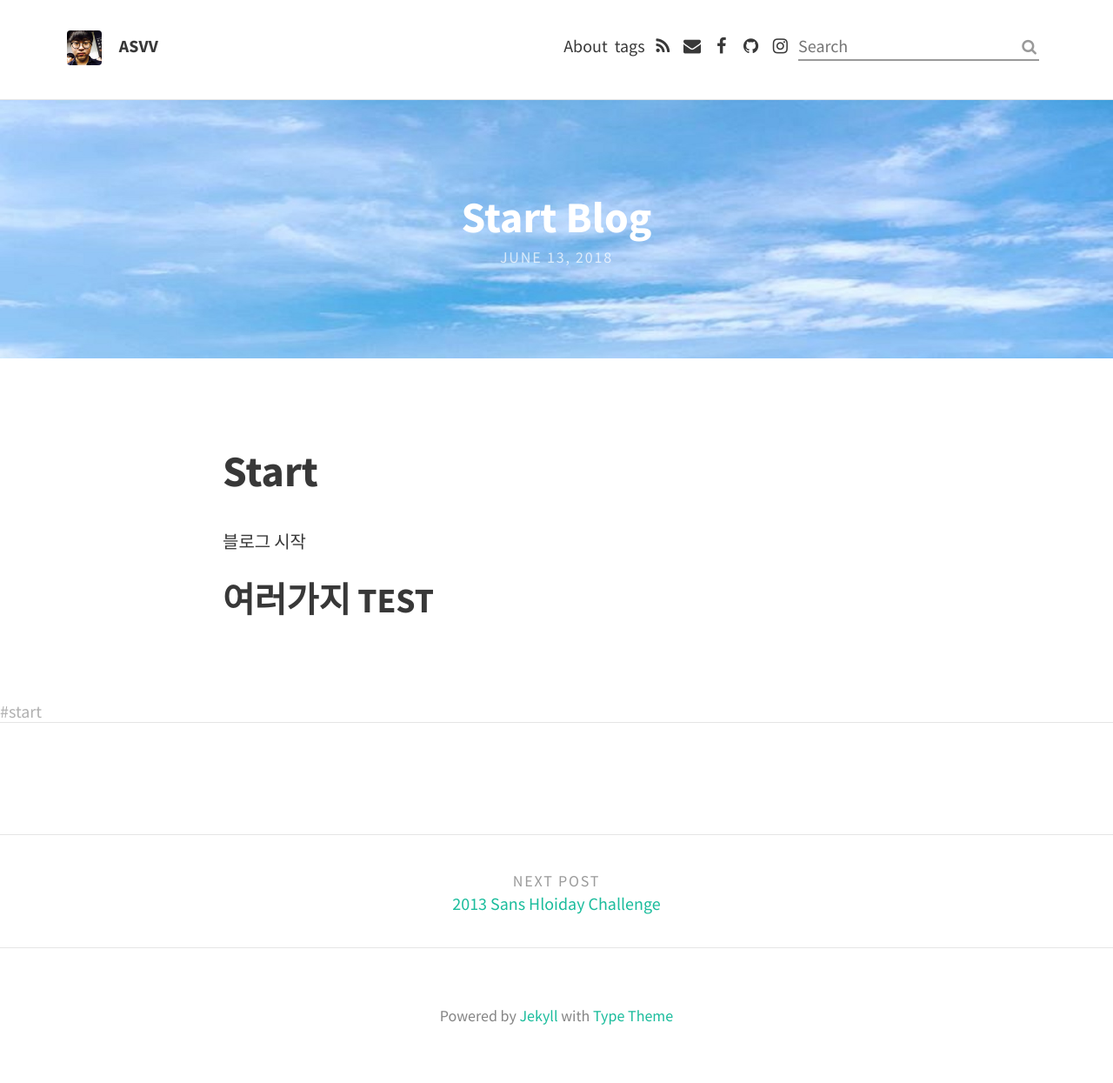
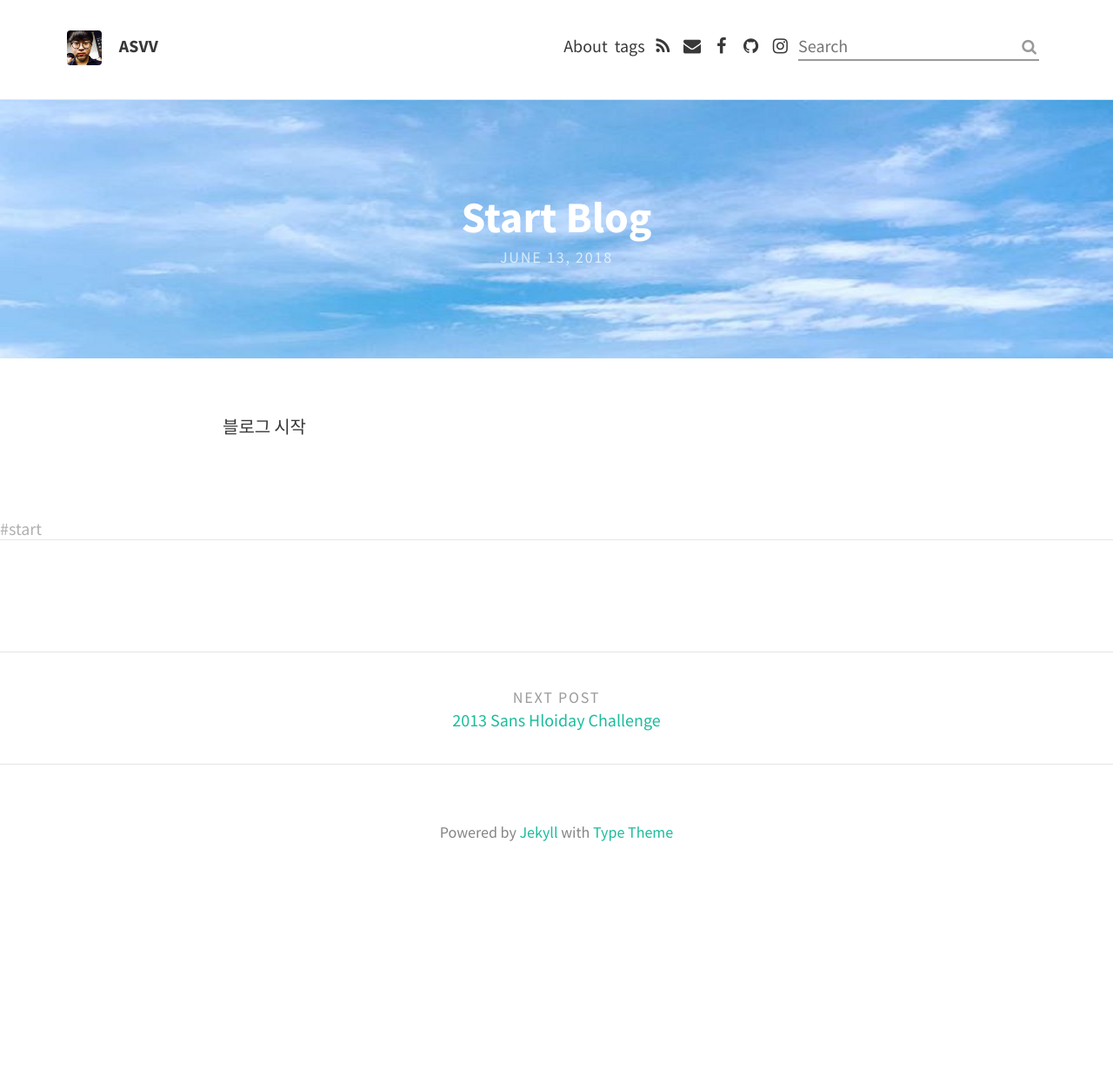
Before and after one commit to tkddnr924/tkddnr924.github.io, a Jekyll site: the page built from _posts/2018-06-13-start.md, in a window 1280 px wide. Shown: the whole page at 87% size. Built offline with Jekyll 4.4.1, drawn with Linux system fonts in a browser that asks for light colours; nearby versions of some CDN libraries; comment, search, counter and statistics services are not loaded; after the commit the page ends 1034 px from its top, so only the background shows below that.

Commit message:
re restart 10

```diff
--- a/_posts/2018-06-13-start.md
+++ b/_posts/2018-06-13-start.md
@@ -5,7 +5,4 @@ feature-img : "assets/img/jeju.jpg"
 tag : [start]
 ---
 
-# Start
 블로그 시작
-
-## 여러가지 TEST
```
